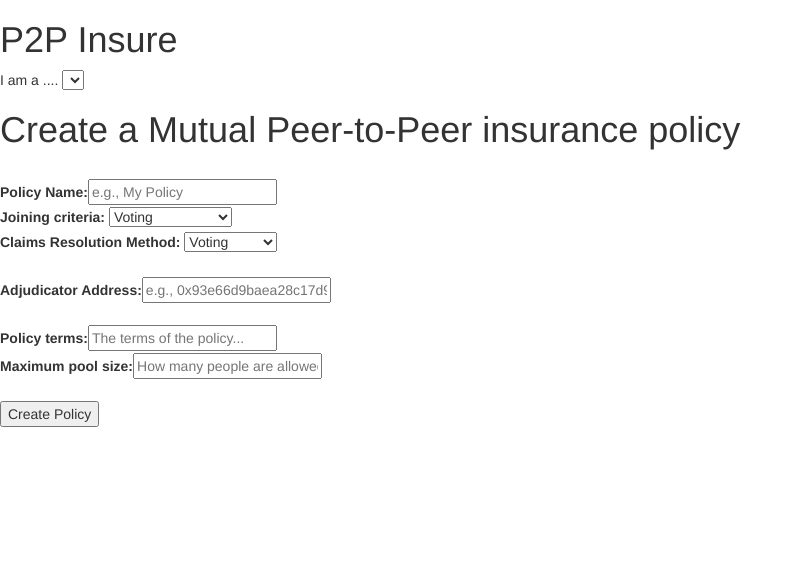
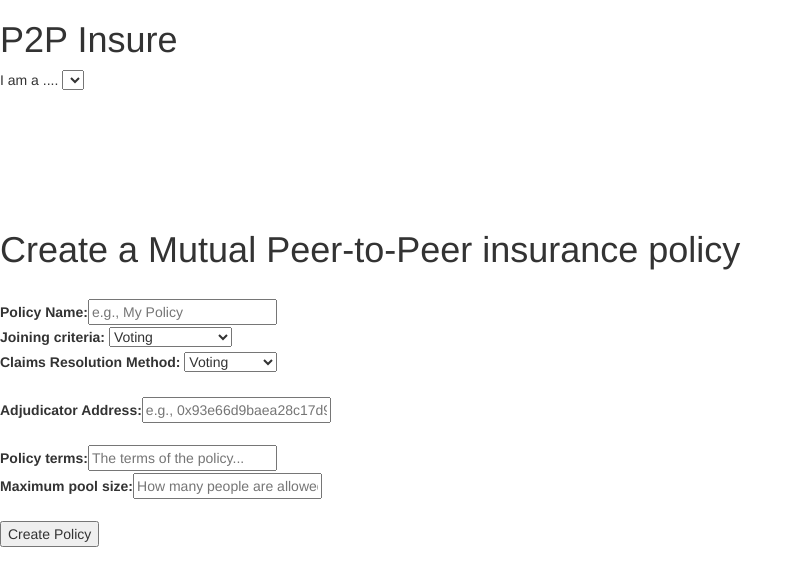
Before and after one commit to breaktheblock/p2pinsure, a website: page app/index.html in a window 1280 px wide. Shown: the whole page, without its empty margins (0-803 px from the left). Drawn offline with nearby package versions, Linux system fonts and the light colour scheme; files whose address does not match are found by name.

Commit message:
minor modifications

```diff
--- a/app/index.html
+++ b/app/index.html
@@ -22,7 +22,7 @@
 <body>
   <h1>P2P Insure</h1>
   I am a  .... <select id="accounts"></select>
-
+  <div style="height:100px;"></div>
   <br>
   <h1>Create a Mutual Peer-to-Peer insurance policy</h1>
   <br><label for="policyName">Policy Name:</label><input type="text" id="policyName" placeholder="e.g., My Policy"></input>
```
